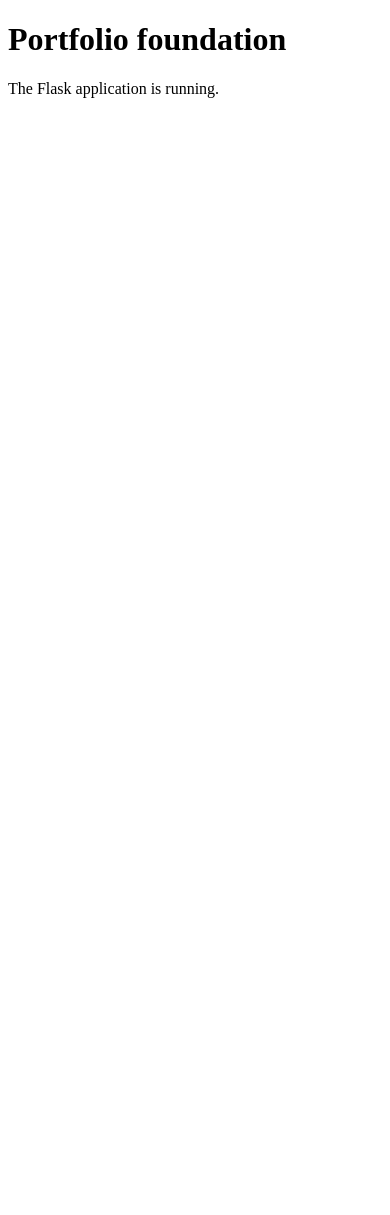
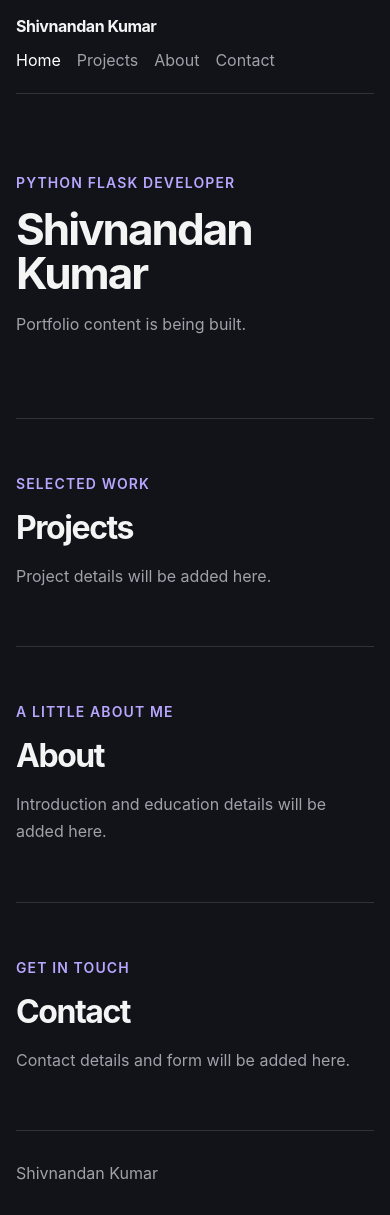
Before and after one commit to shivnandan-kumar/shivnandan-portfolio, a Flask app: page / in a window 390 px wide. Before the commit the page ends 98 px from the top, so only its background shows below. Run offline with Flask 3, Linux system fonts and the light colour scheme.

Commit message:
feat: add accessible responsive navigation shell

```diff
--- /dev/null
+++ b/static/css/styles.css
@@ -0,0 +1,178 @@
+:root {
+  color-scheme: dark;
+  font-family: Inter, ui-sans-serif, system-ui, -apple-system, BlinkMacSystemFont, "Segoe UI", sans-serif;
+  color: #f4f4f5;
+  background: #111318;
+  font-synthesis: none;
+  text-rendering: optimizeLegibility;
+  --color-muted: #a1a1aa;
+  --color-border: #30323a;
+  --color-accent: #b8a6ff;
+}
+
+* {
+  box-sizing: border-box;
+}
+
+html {
+  scroll-behavior: smooth;
+}
+
+body {
+  min-width: 320px;
+  margin: 0;
+}
+
+a {
+  color: inherit;
+}
+
+a:focus-visible,
+main:focus-visible {
+  outline: 3px solid var(--color-accent);
+  outline-offset: 4px;
+}
+
+.skip-link {
+  position: absolute;
+  z-index: 1;
+  top: 1rem;
+  left: 1rem;
+  padding: 0.75rem 1rem;
+  transform: translateY(-160%);
+  border-radius: 0.5rem;
+  background: #fff;
+  color: #111318;
+}
+
+.skip-link:focus {
+  transform: translateY(0);
+}
+
+.site-header,
+.site-footer,
+main {
+  width: min(100% - 2rem, 72rem);
+  margin-inline: auto;
+}
+
+.site-header {
+  display: flex;
+  align-items: center;
+  justify-content: space-between;
+  gap: 1.5rem;
+  min-height: 5.5rem;
+  border-bottom: 1px solid var(--color-border);
+}
+
+.site-brand {
+  font-weight: 700;
+  letter-spacing: -0.03em;
+  text-decoration: none;
+}
+
+.nav-list {
+  display: flex;
+  flex-wrap: wrap;
+  gap: 0.5rem 1.5rem;
+  margin: 0;
+  padding: 0;
+  list-style: none;
+}
+
+.nav-list a {
+  display: inline-block;
+  padding: 0.5rem 0;
+  color: var(--color-muted);
+  text-decoration: none;
+}
+
+.nav-list a:hover,
+.nav-list a[aria-current="page"] {
+  color: #fff;
+}
+
+main {
+  min-height: 70vh;
+}
+
+.page-section {
+  padding-block: clamp(3.5rem, 9vw, 7rem);
+  border-bottom: 1px solid var(--color-border);
+  scroll-margin-top: 1.5rem;
+}
+
+.hero {
+  padding-block: clamp(5rem, 16vw, 11rem);
+}
+
+.eyebrow {
+  margin: 0 0 1rem;
+  color: var(--color-accent);
+  font-size: 0.875rem;
+  font-weight: 600;
+  letter-spacing: 0.08em;
+  text-transform: uppercase;
+}
+
+h1,
+h2,
+p {
+  margin-top: 0;
+}
+
+h1,
+h2 {
+  margin-bottom: 1rem;
+  letter-spacing: -0.045em;
+}
+
+h1 {
+  max-width: 12ch;
+  font-size: clamp(2.75rem, 8vw, 5.5rem);
+  line-height: 1;
+}
+
+h2 {
+  font-size: clamp(2rem, 5vw, 3.25rem);
+}
+
+.section-note {
+  max-width: 42rem;
+  margin-bottom: 0;
+  color: var(--color-muted);
+  line-height: 1.7;
+}
+
+.site-footer {
+  padding-block: 2rem;
+  color: var(--color-muted);
+}
+
+.site-footer p {
+  margin-bottom: 0;
+}
+
+@media (max-width: 40rem) {
+  .site-header {
+    align-items: flex-start;
+    flex-direction: column;
+    justify-content: center;
+    gap: 0.5rem;
+    padding-block: 1rem;
+  }
+
+  .nav-list {
+    gap: 0.25rem 1rem;
+  }
+
+  .nav-list a {
+    padding-block: 0.4rem;
+  }
+}
+
+@media (prefers-reduced-motion: reduce) {
+  html {
+    scroll-behavior: auto;
+  }
+}
--- a/templates/index.html
+++ b/templates/index.html
@@ -3,12 +3,56 @@
   <head>
     <meta charset="utf-8">
     <meta name="viewport" content="width=device-width, initial-scale=1">
-    <title>Portfolio</title>
+    <meta name="theme-color" content="#111318">
+    <title>Shivnandan Kumar | Python Flask Developer</title>
+    <link rel="stylesheet" href="{{ url_for('static', filename='css/styles.css') }}">
   </head>
   <body>
-    <main>
-      <h1>Portfolio foundation</h1>
-      <p>The Flask application is running.</p>
+    <a class="skip-link" href="#main-content">Skip to content</a>
+
+    <header class="site-header">
+      <a class="site-brand" href="#home" aria-label="Shivnandan Kumar, home">
+        Shivnandan Kumar
+      </a>
+
+      <nav aria-label="Primary navigation">
+        <ul class="nav-list">
+          <li><a href="#home" aria-current="page">Home</a></li>
+          <li><a href="#projects">Projects</a></li>
+          <li><a href="#about">About</a></li>
+          <li><a href="#contact">Contact</a></li>
+        </ul>
+      </nav>
+    </header>
+
+    <main id="main-content" tabindex="-1">
+      <section class="page-section hero" id="home" aria-labelledby="home-title">
+        <p class="eyebrow">Python Flask Developer</p>
+        <h1 id="home-title">Shivnandan Kumar</h1>
+        <p class="section-note">Portfolio content is being built.</p>
+      </section>
+
+      <section class="page-section" id="projects" aria-labelledby="projects-title">
+        <p class="eyebrow">Selected work</p>
+        <h2 id="projects-title">Projects</h2>
+        <p class="section-note">Project details will be added here.</p>
+      </section>
+
+      <section class="page-section" id="about" aria-labelledby="about-title">
+        <p class="eyebrow">A little about me</p>
+        <h2 id="about-title">About</h2>
+        <p class="section-note">Introduction and education details will be added here.</p>
+      </section>
+
+      <section class="page-section" id="contact" aria-labelledby="contact-title">
+        <p class="eyebrow">Get in touch</p>
+        <h2 id="contact-title">Contact</h2>
+        <p class="section-note">Contact details and form will be added here.</p>
+      </section>
     </main>
+
+    <footer class="site-footer">
+      <p>Shivnandan Kumar</p>
+    </footer>
   </body>
 </html>
```
Also changed, not shown: tests/test_routes.py (+14 -1 lines), README.md.
